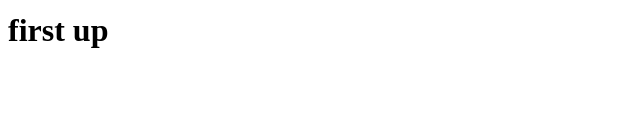
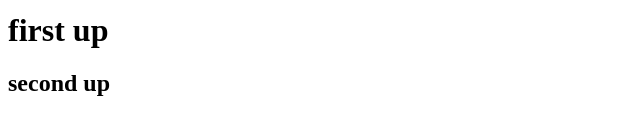
Before and after one commit to Gintoki55/quiz-solution, a plain HTML site: page index.html in a window 1280 px wide. Shown: the part 184-318 px from the top of the page, without its empty margins (0-640 px from the left). Drawn offline with Linux system fonts and the light colour scheme.

Commit message:
second up

```diff
--- a/index.html
+++ b/index.html
@@ -4,3 +4,4 @@
 <h4>forth master</h4>
 
 <h1>first up</h1>
+<h2>second up</h2>
```
